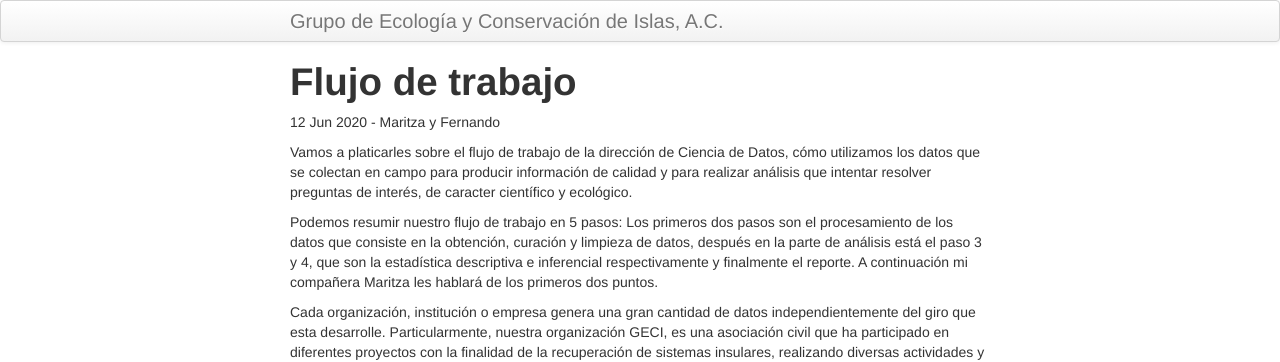
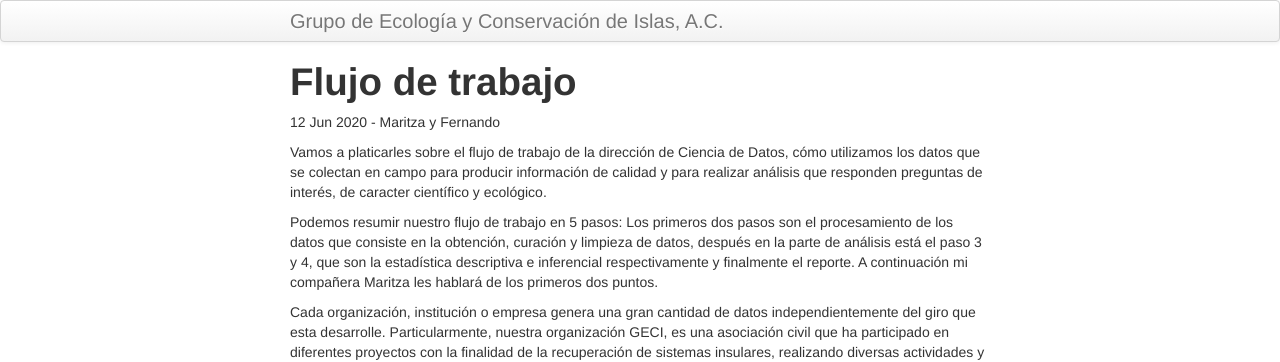
Before and after one commit to LizethMReyes/islasgeci.github.io, a Jekyll site: the page built from _posts/2020-06-12-flujo-trabajo.md, in a window 1280 px wide. Shown: the top 362 px of the page. Built offline with Jekyll 4.4.1, drawn with Linux system fonts in a browser that asks for light colours.

Commit message:
Update _posts/2020-06-12-flujo-trabajo.md
Co-authored-by: Evaristo Rojas <evaristo.rojas@islas.org.mx>

```diff
--- a/_posts/2020-06-12-flujo-trabajo.md
+++ b/_posts/2020-06-12-flujo-trabajo.md
@@ -7,7 +7,7 @@ tags: equipo
 
 Vamos a platicarles sobre el flujo de trabajo de la dirección de Ciencia de Datos, cómo utilizamos
 los datos que se colectan en campo para producir información de calidad y para realizar análisis que
-intentar resolver preguntas de interés, de caracter científico y ecológico.
+responden preguntas de interés, de caracter científico y ecológico.
 
 Podemos resumir nuestro flujo de trabajo en 5 pasos: Los primeros dos pasos son el procesamiento de
 los datos que consiste en la obtención, curación y limpieza de datos, después en la parte de
```
